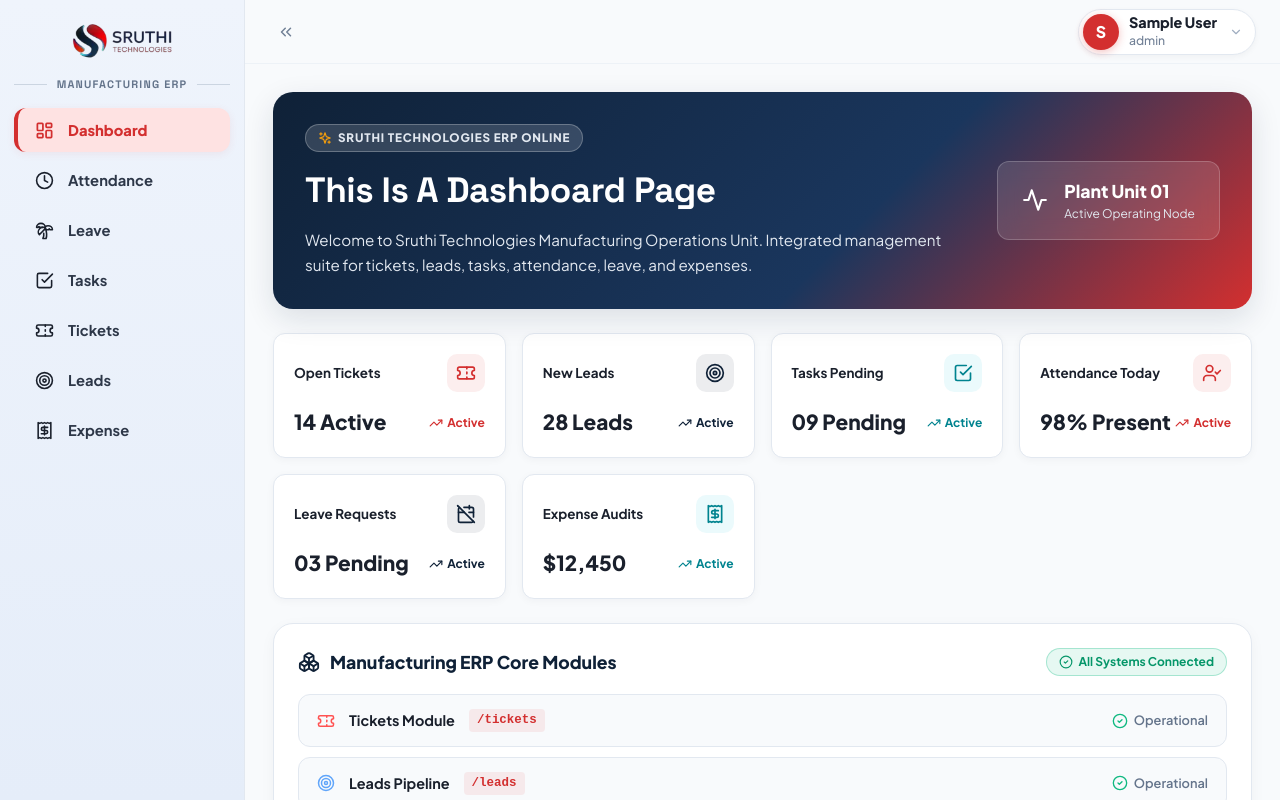
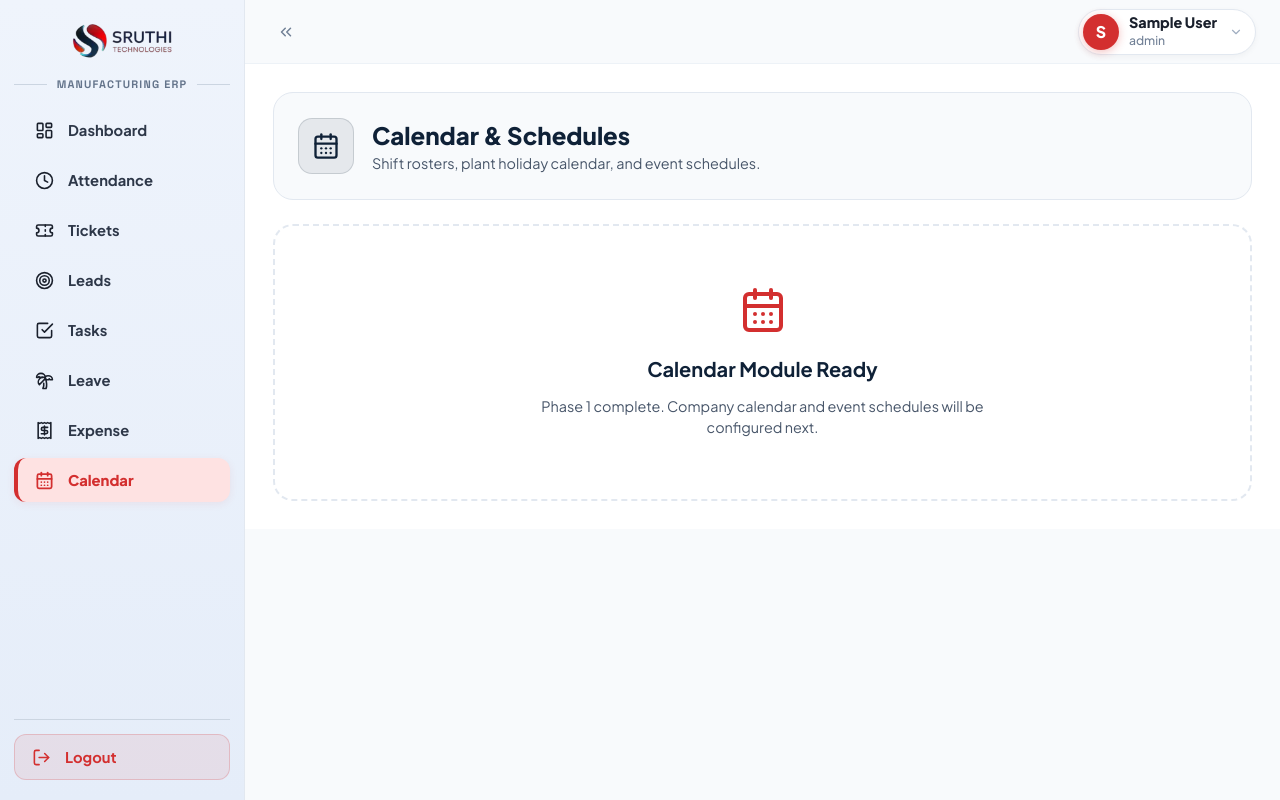
Before and after one commit to saikumar65797-droid/sruhti_erp, a React (Vite) app: page /calendar in a window 1280 px wide. Before the commit this address led to /dashboard. Built offline with nearby package versions, Linux system fonts and the light colour scheme; sample sign-in values are in the browser's storage.

Commit message:
Reorder sidebar menu items to Dashboard, Attendance, Tickets, Leads, Tasks, Leave, Expense, Calendar, add bottom Logout button, and remove signout from navbar dropdown

```diff
--- a/src/App.jsx
+++ b/src/App.jsx
@@ -10,6 +10,7 @@ import Leads from './pages/leads/leads';
 import Tasks from './pages/tasks/tasks';
 import Leave from './pages/leave/leave';
 import Expense from './pages/expense/expense';
+import Calendar from './pages/calendar/calendar';
 
 // Protected Route Guard
 const ProtectedRoute = ({ children }) => {
@@ -43,6 +44,7 @@ function AppRoutes() {
         <Route path="/tasks" element={<Tasks />} />
         <Route path="/leave" element={<Leave />} />
         <Route path="/expense" element={<Expense />} />
+        <Route path="/calendar" element={<Calendar />} />
       </Route>
 
       {/* Fallback to home */}
--- a/src/components/navbar/navbar.jsx
+++ b/src/components/navbar/navbar.jsx
@@ -6,13 +6,12 @@ import {
   ChevronDown,
   ChevronUp,
   Bell,
-  Building,
-  Ban
+  Building
 } from 'lucide-react';
 import './navbar.css';
 
 const Navbar = ({ isCollapsed, toggleSidebar }) => {
-  const { user, logout } = useAuth();
+  const { user } = useAuth();
   const [showDropdown, setShowDropdown] = useState(false);
   const dropdownRef = useRef(null);
 
@@ -50,7 +49,7 @@ const Navbar = ({ isCollapsed, toggleSidebar }) => {
         </button>
       </div>
 
-      {/* Right side: User Profile Badge & Dropdown with Outside Click Ref */}
+      {/* Right side: User Profile Badge & Dropdown */}
       <div className="navbar-right" ref={dropdownRef}>
         <div
           className="user-profile-badge"
@@ -93,19 +92,6 @@ const Navbar = ({ isCollapsed, toggleSidebar }) => {
                 <Building size={18} className="dropdown-item-icon" />
                 <span>Organization</span>
               </div>
-
-              <div className="dropdown-divider"></div>
-
-              <div
-                className="dropdown-item signout-item"
-                onClick={() => {
-                  setShowDropdown(false);
-                  logout();
-                }}
-              >
-                <Ban size={18} className="signout-icon" />
-                <span>Sign out</span>
-              </div>
             </div>
           </div>
         )}
--- a/src/components/sidebar/sidebar.css
+++ b/src/components/sidebar/sidebar.css
@@ -98,6 +98,7 @@
   flex-direction: column;
   gap: 6px;
   width: 100%;
+  flex: 1;
 }
 
 .screenshot-nav-item {
@@ -141,7 +142,7 @@
   color: #000000;
 }
 
-/* Active Item matching Screenshot */
+/* Active Item */
 .screenshot-nav-item.active {
   background: #FEE2E2;
   border-left: 4px solid #D32F2F;
@@ -160,3 +161,49 @@
   color: #D32F2F;
   stroke-width: 2.2px;
 }
+
+/* Sidebar Bottom Logout Action */
+.sidebar-bottom-action {
+  margin-top: auto;
+  padding-top: 14px;
+  border-top: 1px solid #CBD5E1;
+  width: 100%;
+}
+
+.sidebar-logout-btn {
+  display: flex;
+  align-items: center;
+  gap: 12px;
+  width: 100%;
+  padding: 10px 14px;
+  border-radius: 12px;
+  background: rgba(211, 47, 47, 0.08);
+  color: #D32F2F;
+  font-size: 0.92rem;
+  font-weight: 700;
+  border: 1px solid rgba(211, 47, 47, 0.2);
+  transition: all 0.2s ease;
+}
+
+.screenshot-sidebar.collapsed .sidebar-logout-btn {
+  padding: 8px;
+  justify-content: center;
+  width: 44px;
+  height: 44px;
+  margin: 0 auto;
+  border-radius: 12px;
+}
+
+.logout-icon {
+  color: #D32F2F;
+}
+
+.sidebar-logout-btn:hover {
+  background: #D32F2F;
+  color: #FFFFFF;
+  box-shadow: 0 4px 12px rgba(211, 47, 47, 0.3);
+}
+
+.sidebar-logout-btn:hover .logout-icon {
+  color: #FFFFFF;
+}
--- a/src/components/sidebar/sidebar.jsx
+++ b/src/components/sidebar/sidebar.jsx
@@ -1,26 +1,34 @@
 import React from 'react';
 import { NavLink } from 'react-router-dom';
+import { useAuth } from '../../context/AuthContext';
 import {
+  LayoutDashboard,
   Clock,
-  Palmtree,
-  CheckSquare,
   Ticket,
   Target,
+  CheckSquare,
+  Palmtree,
   Receipt,
-  LayoutDashboard
+  CalendarDays,
+  LogOut
 } from 'lucide-react';
 import logo from '../../assets/logo.png';
 import './sidebar.css';
 
 const Sidebar = ({ isCollapsed }) => {
+  const { logout } = useAuth();
+
+  // Menu items in exact requested order:
+  // dashboard, attendance, tickets, leads, tasks, leave, expense, calendar
   const navItems = [
     { name: 'Dashboard', path: '/dashboard', icon: LayoutDashboard },
     { name: 'Attendance', path: '/attendance', icon: Clock },
-    { name: 'Leave', path: '/leave', icon: Palmtree },
-    { name: 'Tasks', path: '/tasks', icon: CheckSquare },
     { name: 'Tickets', path: '/tickets', icon: Ticket },
     { name: 'Leads', path: '/leads', icon: Target },
+    { name: 'Tasks', path: '/tasks', icon: CheckSquare },
+    { name: 'Leave', path: '/leave', icon: Palmtree },
     { name: 'Expense', path: '/expense', icon: Receipt },
+    { name: 'Calendar', path: '/calendar', icon: CalendarDays },
   ];
 
   return (
@@ -64,6 +72,20 @@ const Sidebar = ({ isCollapsed }) => {
           );
         })}
       </nav>
+
+      {/* Bottom Logout Button */}
+      <div className="sidebar-bottom-action">
+        <button
+          className="sidebar-logout-btn"
+          onClick={logout}
+          title="Logout"
+        >
+          <div className="nav-item-icon-wrapper">
+            <LogOut size={19} className="logout-icon" />
+          </div>
+          {!isCollapsed && <span>Logout</span>}
+        </button>
+      </div>
     </aside>
   );
 };
--- /dev/null
+++ b/src/pages/calendar/calendar.css
@@ -0,0 +1 @@
+@import '../attendance/attendance.css';
--- /dev/null
+++ b/src/pages/calendar/calendar.jsx
@@ -0,0 +1,26 @@
+import React from 'react';
+import { CalendarDays } from 'lucide-react';
+import '../attendance/attendance.css';
+
+const Calendar = () => {
+  return (
+    <main className="module-main-content">
+      <div className="module-header-card">
+        <div className="header-icon-box">
+          <CalendarDays size={28} />
+        </div>
+        <div>
+          <h2>Calendar & Schedules</h2>
+          <p>Shift rosters, plant holiday calendar, and event schedules.</p>
+        </div>
+      </div>
+      <div className="module-placeholder-box">
+        <CalendarDays size={48} className="placeholder-icon" />
+        <h3>Calendar Module Ready</h3>
+        <p>Phase 1 complete. Company calendar and event schedules will be configured next.</p>
+      </div>
+    </main>
+  );
+};
+
+export default Calendar;
```
